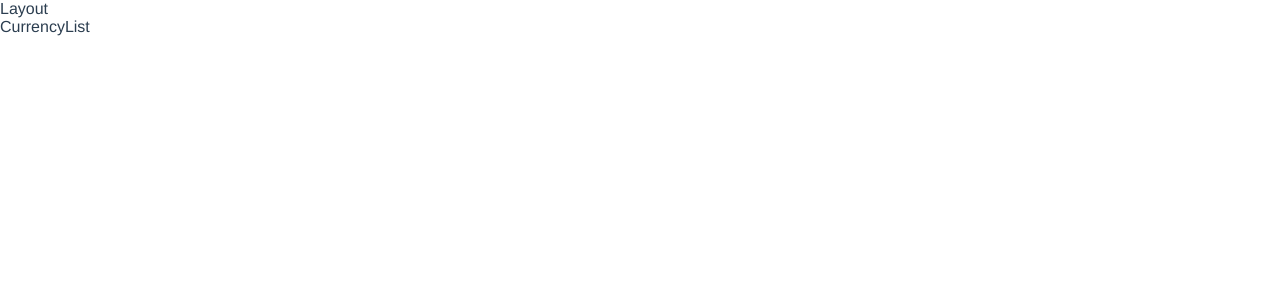
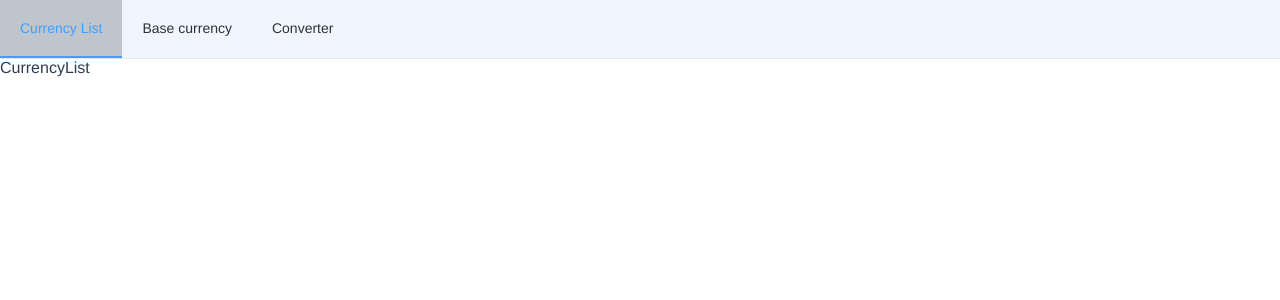
Before and after one commit to KonstantinKhomenko/Currency_converter_vue3, a Vue app: page /currencies in a window 1280 px wide. Shown: the top 300 px of the page. Built offline with nearby package versions, Linux system fonts and the light colour scheme.

Commit message:
nav menu

```diff
--- /dev/null
+++ b/src/components/layout/AsideMenu.vue
@@ -0,0 +1,65 @@
+<template>
+  <el-menu
+    :default-active="activeItem"
+    mode="horizontal"
+    class="menu"
+    router
+    background-color="#EFF6FF"
+  >
+    <el-menu-item
+      v-for="(item, index) in menuItems"
+      :key="index"
+      :route="item.route"
+      :index="String(index)"
+    >
+      <template #title>
+        {{ item.label }}
+      </template>
+    </el-menu-item>
+  </el-menu>
+</template>
+
+<script>
+import { ElMenu, ElMenuItem } from "element-plus";
+import { ref } from "vue";
+import { useRoute } from "vue-router";
+
+export default {
+  name: "AsideMenu",
+  components: {
+    ElMenu,
+    ElMenuItem,
+  },
+
+  setup() {
+    const menuItems = [
+      {
+        label: "Currency List",
+        route: { name: "CurrencyList" },
+      },
+      {
+        label: "Base currency",
+        route: { name: "CurrencyBase" },
+      },
+      {
+        label: "Converter",
+        route: { name: "CurrencyConverter" },
+      },
+    ];
+
+    const activeItem = ref("");
+    const { name: currentRouteName } = useRoute();
+
+    const index = menuItems.findIndex(
+      (item) => item.route.name === currentRouteName
+    );
+
+    activeItem.value = String(index);
+
+    return {
+      menuItems,
+      activeItem,
+    };
+  },
+};
+</script>
--- a/src/layouts/main/index.vue
+++ b/src/layouts/main/index.vue
@@ -1,15 +1,17 @@
 <template>
-  <div>
-    Layout
+  <AsideMenu />
 
-    <router-view />
-  </div>
+  <router-view />
 </template>
 
 <script>
+import AsideMenu from "@/components/layout/AsideMenu";
+
 export default {
-  name: "index",
+  name: "MainLayout",
+
+  components: {
+    AsideMenu,
+  },
 };
 </script>
-
-<style scoped></style>
```
